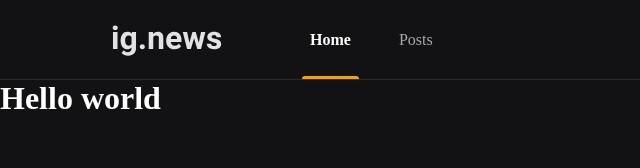
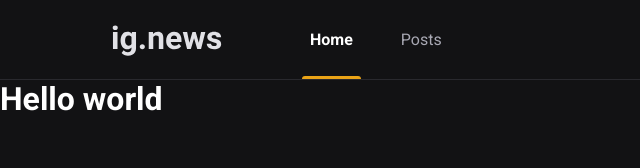
Before and after one commit to brpadilha/Ignews, a Next.js app: page / in a window 1280 px wide. Shown: the top 168 px of the page, without its empty margins (0-640 px from the left). Built offline with nearby package versions, Linux system fonts and the light colour scheme.

Commit message:
adiciona fonte roboto em todo o projeto

```diff
--- a/src/styles/global.scss
+++ b/src/styles/global.scss
@@ -34,6 +34,11 @@ body{
   color: var(--white);
 }
 
+body, input , textarea, select, button {
+ font: 400 1rem 'roboto', sans-serif;
+}
+
+
 button {
   cursor: pointer
 }
```
